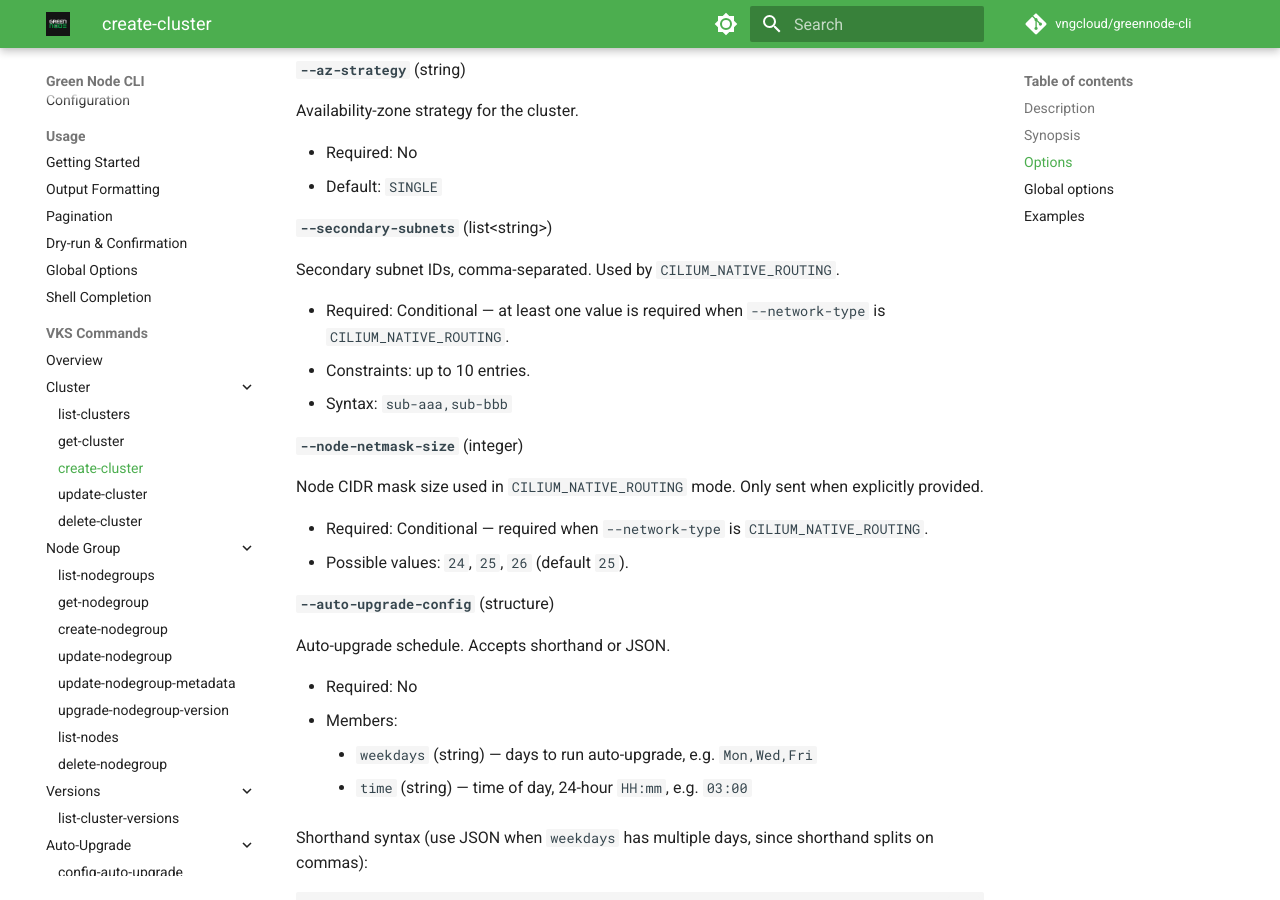
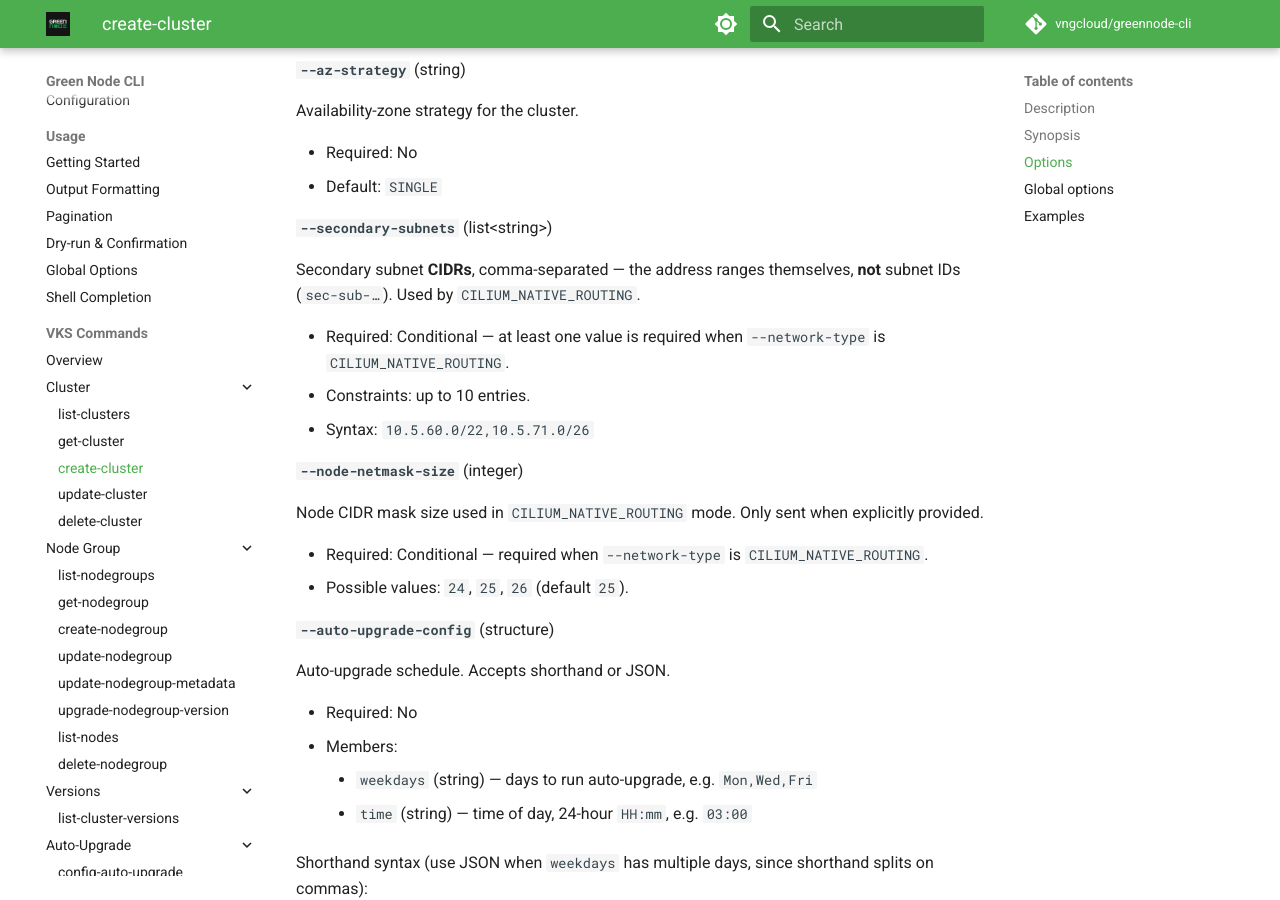
Before and after one commit to vngcloud/greennode-cli, an MkDocs documentation site: the page built from docs/commands/vks/create-cluster.md, in a window 1280 px wide and 900 px high, scrolled down 3197 px. Built offline with MkDocs 1.6.1 and Material for MkDocs 9.7.7, drawn with Linux system fonts in a browser that asks for light colours; comment, search, counter and statistics services are not loaded; some of the changed text lies outside the part shown.

Commit message:
fix(vks): --secondary-subnets takes CIDRs, not subnet IDs
The API field secondarySubnets expects address ranges (e.g. 10.5.60.0/22),
but the help text and docs said "Secondary subnet IDs" and used sub-*/sec-sub-*
examples. An agent or user following that guidance builds a body the backend
rejects. Correct the flag help, the option description, and both examples to
CIDR strings. Behavior is unchanged (the value is forwarded verbatim).

````diff
--- a/docs/commands/vks/create-cluster.md
+++ b/docs/commands/vks/create-cluster.md
@@ -137,11 +137,11 @@ Availability-zone strategy for the cluster.
 
 **`--secondary-subnets`** (list&lt;string&gt;)
 
-Secondary subnet IDs, comma-separated. Used by `CILIUM_NATIVE_ROUTING`.
+Secondary subnet **CIDRs**, comma-separated — the address ranges themselves, **not** subnet IDs (`sec-sub-…`). Used by `CILIUM_NATIVE_ROUTING`.
 
 - Required: Conditional — at least one value is required when `--network-type` is `CILIUM_NATIVE_ROUTING`.
 - Constraints: up to 10 entries.
-- Syntax: `sub-aaa,sub-bbb`
+- Syntax: `10.5.60.0/22,10.5.71.0/26`
 
 **`--node-netmask-size`** (integer)
 
@@ -217,7 +217,7 @@ grn vks create-cluster \
   --vpc-id net-abc12345-0000-0000-0000-000000000001 \
   --subnet-id sub-abc12345-0000-0000-0000-000000000001 \
   --node-netmask-size 25 \
-  --secondary-subnets sub-abc12345-0000-0000-0000-000000000002
+  --secondary-subnets 10.5.60.0/22,10.5.71.0/26
 ```
 
 Create a cluster with TIGERA (CIDR required) and auto-healing:
@@ -242,6 +242,6 @@ grn vks create-cluster \
   --network-type CILIUM_NATIVE_ROUTING \
   --vpc-id net-abc12345-0000-0000-0000-000000000001 \
   --node-netmask-size 25 \
-  --secondary-subnets sub-abc12345-0000-0000-0000-000000000002 \
+  --secondary-subnets 10.5.60.0/22,10.5.71.0/26 \
   --dry-run
 ```
````
Also changed, not shown: 1 other file.
